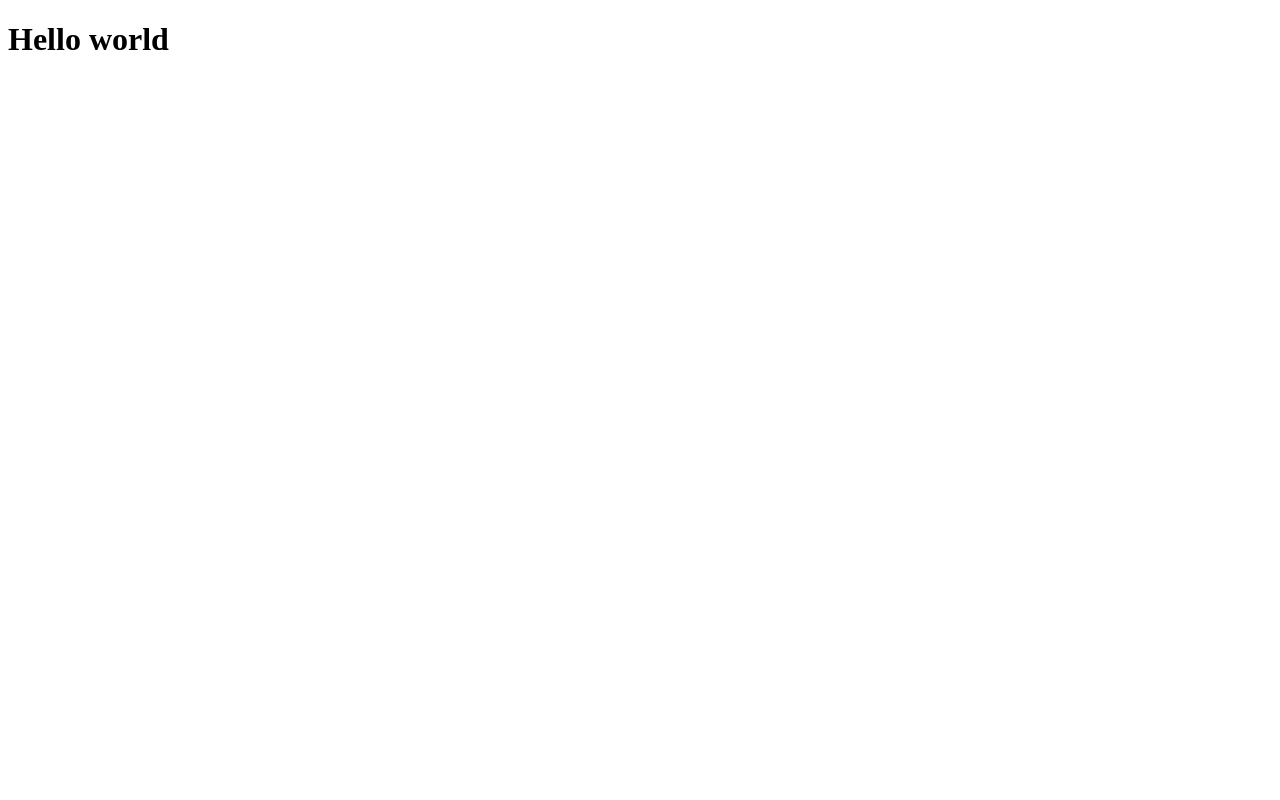
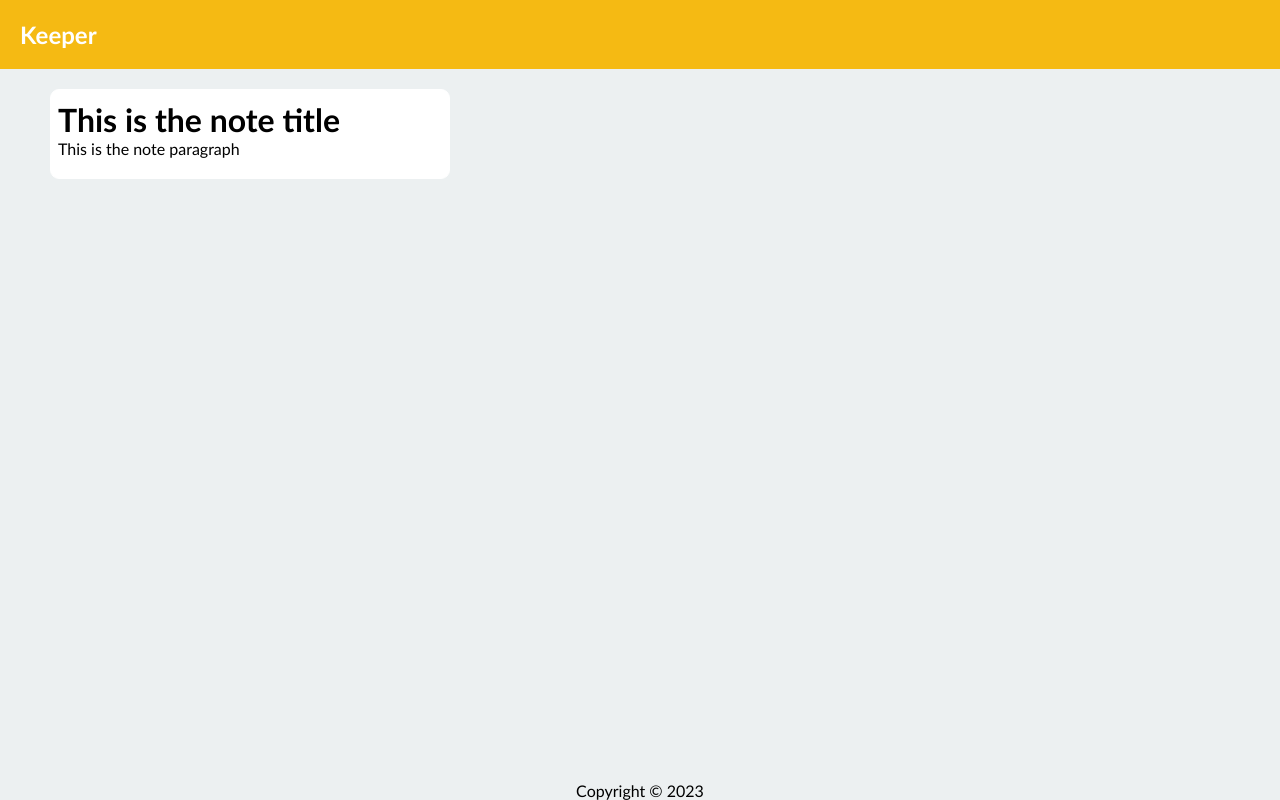
Before and after one commit to ivan-block/html-css, a plain HTML site: page index.html in a window 1280 px wide. Drawn offline with Linux system fonts and the light colour scheme.

Commit message:
Build a simple keeper app with html, css and javascript

```diff
--- a/index.html
+++ b/index.html
@@ -5,8 +5,22 @@
     <meta http-equiv="X-UA-Compatible" content="IE=edge">
     <meta name="viewport" content="width=device-width, initial-scale=1.0">
     <title>Document</title>
+    <link rel="stylesheet" href="style.css">
 </head>
 <body>
-    <h1>Hello world</h1>
+    <nav>
+        <div>
+            <h1>Keeper</h1>
+        </div>
+    </nav>
+    <div class="textarea">
+        <h1>This is the note title</h1>
+        <p>This is the note paragraph</p>
+    </div>
+    <footer>
+        <p>Copyright &copy; <span id="js"></span></p>
+    </footer>
+
+    <script src="main.js" type="text/javascript"></script>
 </body>
 </html>
--- /dev/null
+++ b/main.js
@@ -0,0 +1,6 @@
+let dynamicDate = document.getElementById("js");
+
+let date = new Date();
+let year = date.getFullYear();
+
+dynamicDate.textContent = year;
--- a/style.css
+++ b/style.css
@@ -0,0 +1,45 @@
+* {
+    margin: 0;
+    padding: 0;
+    box-sizing: border-box;
+    font-family: 'Trebuchet MS', 'Lucida Sans Unicode', 'Lucida Grande', 'Lucida Sans', Arial, sans-serif, cursive;
+}
+
+body {
+    background: #ecf0f1;
+    position: relative;
+    width: 100%;
+    height: 100vh;
+}
+
+nav {
+    background-color: #f5ba13;
+    color: #fff;
+    width: 100%;
+}
+
+nav div {
+    display: flex;
+    align-items: flex-start;
+    justify-content: start;
+}
+
+nav h1 {
+    padding: 20px;
+}
+
+.textarea {
+    border: 1px solid #fff;
+    width: 400px;
+    margin: 20px 50px;
+    padding: 10px 7px 20px;
+    background-color: #fff;
+    border-radius: 9px;
+}
+
+footer {
+    position: absolute;
+    bottom: 0;
+    width: 100%;
+    text-align: center;
+}
```
Also changed, not shown: 1 other file.
